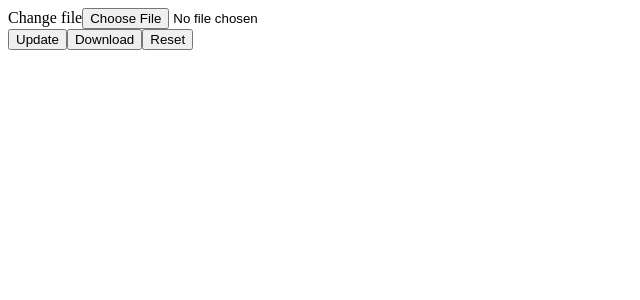
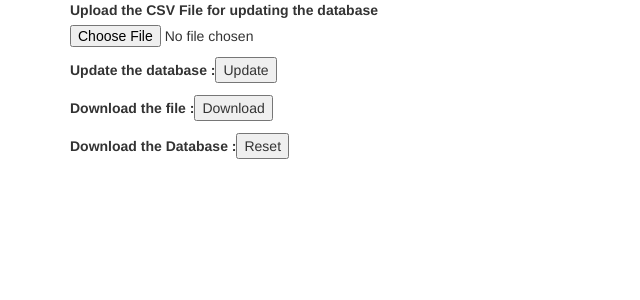
Before and after one commit to rahulpurohit29/DataAdjustmentTool, an Angular app in the folder angular/: page / in a window 1280 px wide. Shown: the top 300 px of the page, without its empty margins (0-640 px from the left). Built offline with nearby package versions, Linux system fonts and the light colour scheme.

Commit message:
Changed the app HTML page and added Bootstrap

```diff
--- a/angular/angular.json
+++ b/angular/angular.json
@@ -119,6 +119,10 @@
           }
         }
       }
-    }},
-  "defaultProject": "DataAdjustmentTool"
+    }
+  },
+  "defaultProject": "DataAdjustmentTool",
+  "cli": {
+    "analytics": "b6c077db-04e9-4a89-833b-ff933754005b"
+  }
 }
--- a/angular/src/app/app.component.html
+++ b/angular/src/app/app.component.html
@@ -1,20 +1,33 @@
-<style>
-</style>
-
+<!DOCTYPE html>
+<html lang="en" dir="ltr">
+  <head>
+    <meta charset="utf-8">
+    <title>Home Page</title>
+    <!-- Latest compiled and minified CSS -->
+    <link rel="stylesheet" href="https://maxcdn.bootstrapcdn.com/bootstrap/3.3.7/css/bootstrap.min.css" integrity="sha384-BVYiiSIFeK1dGmJRAkycuHAHRg32OmUcww7on3RYdg4Va+PmSTsz/K68vbdEjh4u" crossorigin="anonymous">
+  </head>
+  <body>
     <div class="container">
     <form action="">
-  <label for="change-input">Change file</label>
-  <input type="file" id="change-input">
-  <br>
-  <button type="submit" id="update">
+      <label for="change-input">Upload the CSV File for updating the database</label>
+      <input id ="change-input" type="file" id="change-input">
+      <p></p>
+      <label for="update">Update the database :</label>
+      <button id="update" type="submit" id="update">
         Update
       </button>
-  <button type="button" id="download">
+      <p></p>
+      <label for="download">Download the file :</label>
+      <button id="download" type="button" id="download">
         Download
       </button>
-  <button type="reset" id="reset">
+      <p></p>
+      <label for="Reset">Download the Database :</label>
+      <button id="Reset" type="reset" id="reset">
         Reset
       </button>
     </form>
     </div>
     <router-outlet></router-outlet>
+  </body>
+</html>
```
Lines whose indentation alone changed are shown as unchanged.
